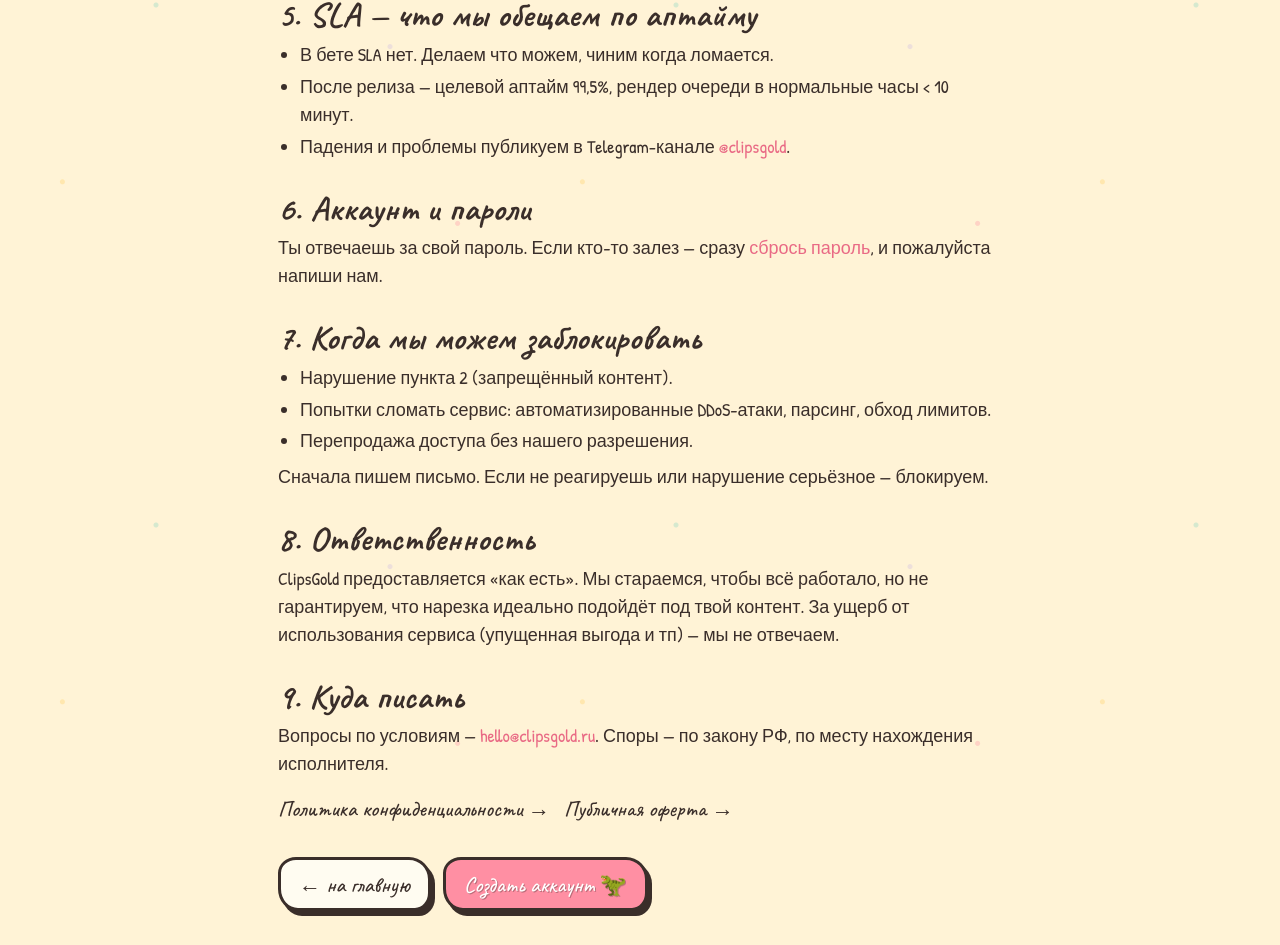
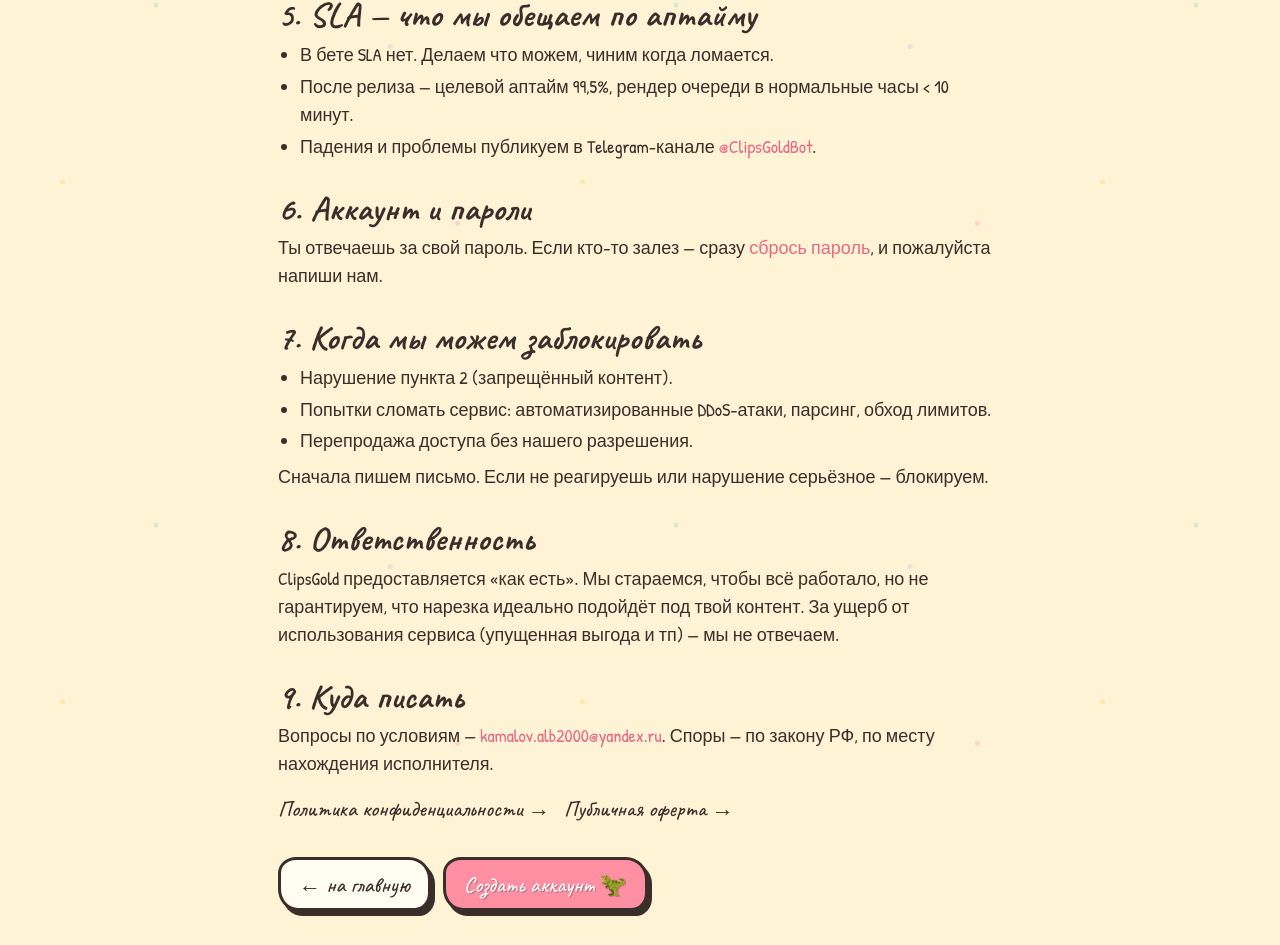
Before and after one commit to kamalov2000/ClipsGold, a Next.js app in the folder frontend/: page /terms in a window 1280 px wide. Shown: the part 1451-2396 px from the top of the page. Built offline with nearby package versions, Linux system fonts and the light colour scheme; a web font is replaced by a local one.

Commit message:
fix: real contacts in legal pages
Email: kamalov.alb2000@yandex.ru (was hello/privacy/abuse@clipsgold.ru)
Telegram: @ClipsGoldBot (was @clipsgold)

Co-Authored-By: Claude Sonnet 4.6 <noreply@anthropic.com>

```diff
--- a/frontend/app/offer/page.tsx
+++ b/frontend/app/offer/page.tsx
@@ -82,7 +82,7 @@ export default function OfferPage() {
           <p style={{margin:'8px 0'}}>Исполнитель имеет право изменить условия оферты. О любых изменениях, касающихся цен или возвратов, мы сообщаем за <b>30 дней</b> по email и публикуем новую версию здесь с обновлённой датой.</p>
 
           <h2 style={{fontFamily:'"Caveat",cursive',fontWeight:700,fontSize:34,lineHeight:1.05,margin:'30px 0 0'}}>8. Контакты</h2>
-          <p style={{margin:'8px 0'}}>Письма по оферте: <a href="mailto:hello@clipsgold.ru" style={{color:'var(--pink-deep)'}}>hello@clipsgold.ru</a>. По вопросам блокировок и злоупотреблений: <a href="mailto:abuse@clipsgold.ru" style={{color:'var(--pink-deep)'}}>abuse@clipsgold.ru</a>.</p>
+          <p style={{margin:'8px 0'}}>Письма по оферте: <a href="mailto:kamalov.alb2000@yandex.ru" style={{color:'var(--pink-deep)'}}>kamalov.alb2000@yandex.ru</a>. По вопросам блокировок и злоупотреблений: <a href="mailto:kamalov.alb2000@yandex.ru" style={{color:'var(--pink-deep)'}}>kamalov.alb2000@yandex.ru</a>.</p>
         </div>
 
         <div style={{display:'flex',gap:14,flexWrap:'wrap',marginTop:14,fontFamily:'"Caveat",cursive',fontSize:22}}>
--- a/frontend/app/privacy/page.tsx
+++ b/frontend/app/privacy/page.tsx
@@ -81,7 +81,7 @@ export default function PrivacyPage() {
 
           <h2 style={{fontFamily:'"Caveat",cursive',fontWeight:700,fontSize:34,lineHeight:1.05,margin:'30px 0 0'}}>6. Твои права</h2>
           <ul style={{paddingLeft:22,margin:'8px 0'}}>
-            <li style={{margin:'4px 0'}}>Запросить копию всех своих данных — напиши на <a href="mailto:hello@clipsgold.ru" style={{color:'var(--pink-deep)'}}>hello@clipsgold.ru</a>.</li>
+            <li style={{margin:'4px 0'}}>Запросить копию всех своих данных — напиши на <a href="mailto:kamalov.alb2000@yandex.ru" style={{color:'var(--pink-deep)'}}>kamalov.alb2000@yandex.ru</a>.</li>
             <li style={{margin:'4px 0'}}>Удалить аккаунт целиком — кнопка в <Link href="/settings#danger" style={{color:'var(--pink-deep)'}}>Настройках → Опасная зона</Link>. Удаляем всё и сразу.</li>
             <li style={{margin:'4px 0'}}>Поправить email или имя — там же, в <Link href="/settings" style={{color:'var(--pink-deep)'}}>Настройках</Link>.</li>
           </ul>
@@ -93,7 +93,7 @@ export default function PrivacyPage() {
           <p style={{margin:'8px 0'}}>Если что-то существенно меняется — пишем тебе на email за 30 дней. Дата вверху страницы всегда отражает последнее изменение.</p>
 
           <h2 style={{fontFamily:'"Caveat",cursive',fontWeight:700,fontSize:34,lineHeight:1.05,margin:'30px 0 0'}}>9. Связаться</h2>
-          <p style={{margin:'8px 0'}}>Вопросы и жалобы: <a href="mailto:privacy@clipsgold.ru" style={{color:'var(--pink-deep)'}}>privacy@clipsgold.ru</a>. Отвечаем в рабочие дни в течение 48 часов.</p>
+          <p style={{margin:'8px 0'}}>Вопросы и жалобы: <a href="mailto:kamalov.alb2000@yandex.ru" style={{color:'var(--pink-deep)'}}>kamalov.alb2000@yandex.ru</a>. Отвечаем в рабочие дни в течение 48 часов.</p>
         </div>
 
         <div style={{display:'flex',gap:14,flexWrap:'wrap',marginTop:14,fontFamily:'"Caveat",cursive',fontSize:22}}>
--- a/frontend/app/terms/page.tsx
+++ b/frontend/app/terms/page.tsx
@@ -88,7 +88,7 @@ export default function TermsPage() {
           <ul style={{paddingLeft:22,margin:'8px 0'}}>
             <li style={{margin:'4px 0'}}>В бете SLA нет. Делаем что можем, чиним когда ломается.</li>
             <li style={{margin:'4px 0'}}>После релиза — целевой аптайм 99,5%, рендер очереди в нормальные часы &lt; 10 минут.</li>
-            <li style={{margin:'4px 0'}}>Падения и проблемы публикуем в Telegram-канале <a href="https://t.me/clipsgold" target="_blank" rel="noopener" style={{color:'var(--pink-deep)'}}>@clipsgold</a>.</li>
+            <li style={{margin:'4px 0'}}>Падения и проблемы публикуем в Telegram-канале <a href="https://t.me/ClipsGoldBot" target="_blank" rel="noopener" style={{color:'var(--pink-deep)'}}>@ClipsGoldBot</a>.</li>
           </ul>
 
           <h2 style={{fontFamily:'"Caveat",cursive',fontWeight:700,fontSize:34,lineHeight:1.05,margin:'30px 0 0'}}>6. Аккаунт и пароли</h2>
@@ -106,7 +106,7 @@ export default function TermsPage() {
           <p style={{margin:'8px 0'}}>ClipsGold предоставляется «как есть». Мы стараемся, чтобы всё работало, но не гарантируем, что нарезка идеально подойдёт под твой контент. За ущерб от использования сервиса (упущенная выгода и тп) — мы не отвечаем.</p>
 
           <h2 style={{fontFamily:'"Caveat",cursive',fontWeight:700,fontSize:34,lineHeight:1.05,margin:'30px 0 0'}}>9. Куда писать</h2>
-          <p style={{margin:'8px 0'}}>Вопросы по условиям — <a href="mailto:hello@clipsgold.ru" style={{color:'var(--pink-deep)'}}>hello@clipsgold.ru</a>. Споры — по закону РФ, по месту нахождения исполнителя.</p>
+          <p style={{margin:'8px 0'}}>Вопросы по условиям — <a href="mailto:kamalov.alb2000@yandex.ru" style={{color:'var(--pink-deep)'}}>kamalov.alb2000@yandex.ru</a>. Споры — по закону РФ, по месту нахождения исполнителя.</p>
         </div>
 
         <div style={{display:'flex',gap:14,flexWrap:'wrap',marginTop:14,fontFamily:'"Caveat",cursive',fontSize:22}}>
```
